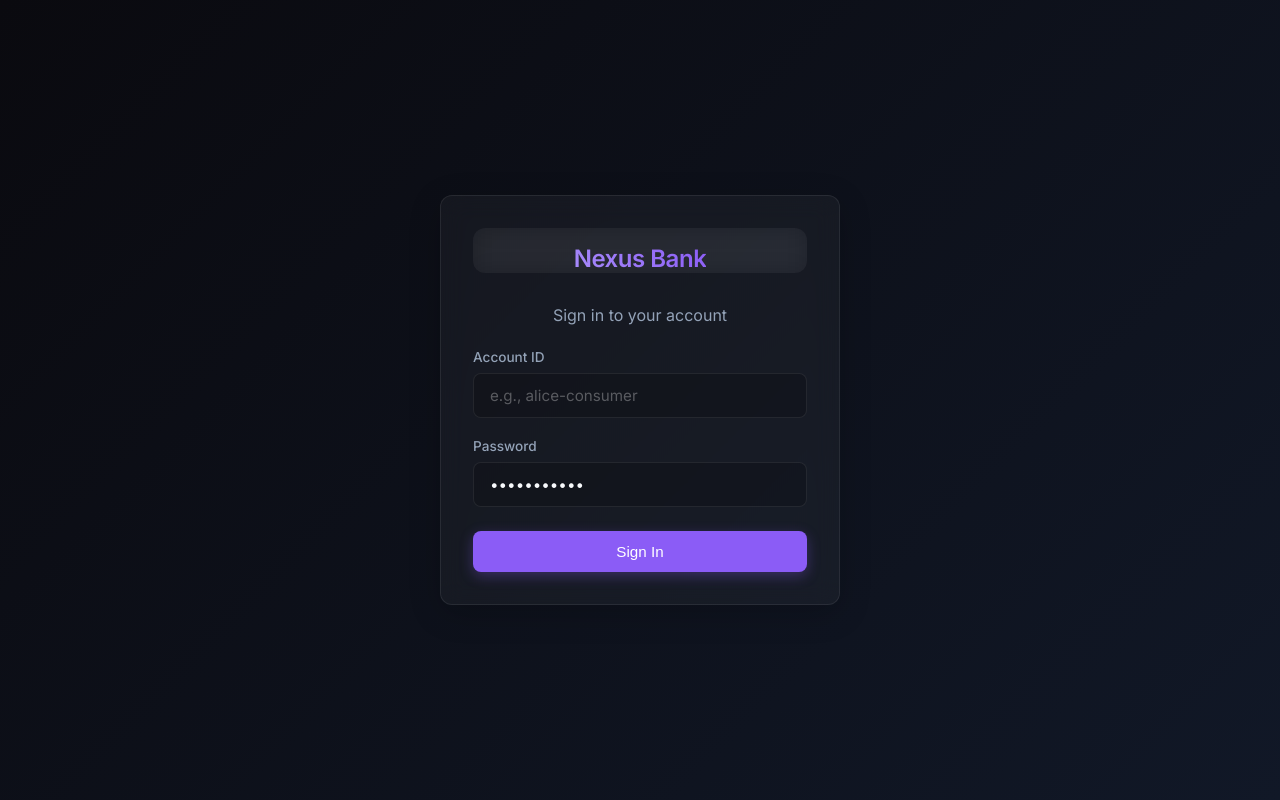
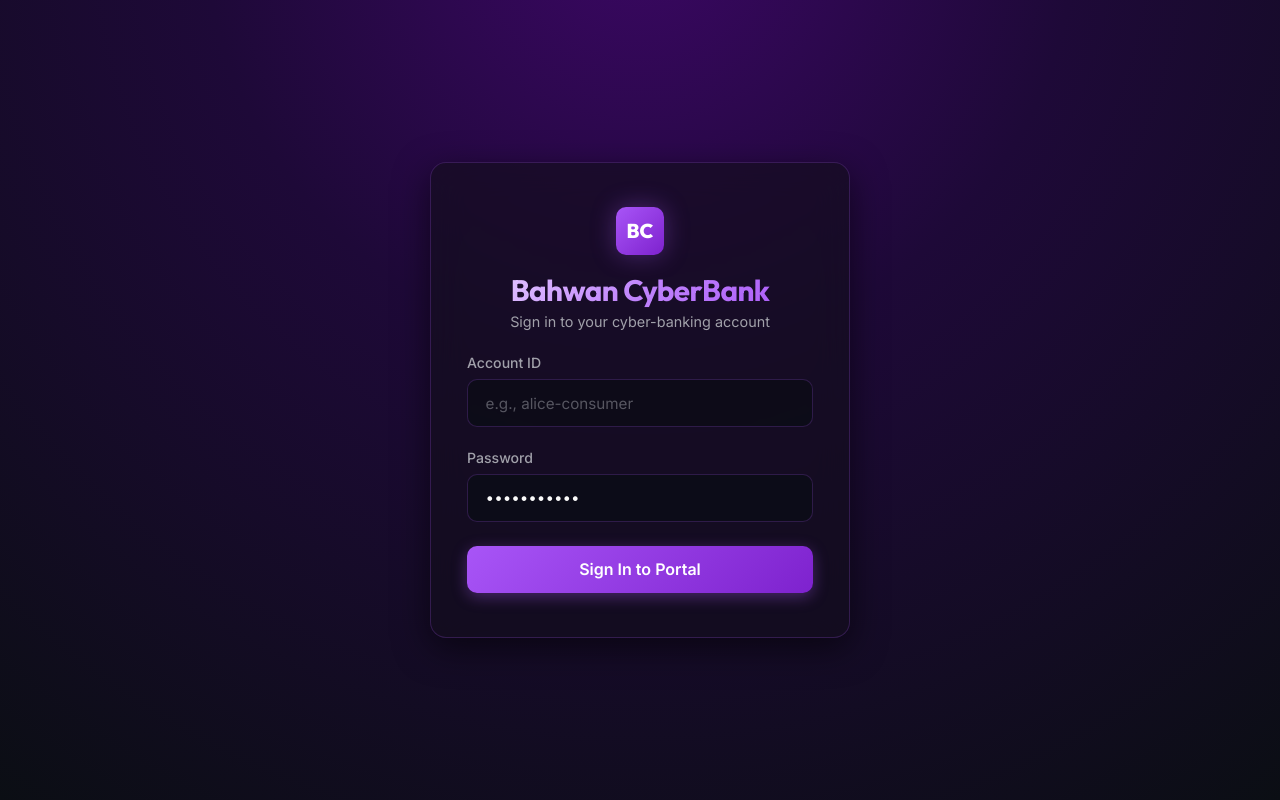
Before and after one commit to jmbilbao25/Banking-App, a Flask app: page /login in a window 1280 px wide. Run offline with Flask 3, Linux system fonts and the light colour scheme.

Commit message:
Changed the UI of the banking  application. And also fixed some UI consistency issues

```diff
--- a/banking-app/static/css/style.css
+++ b/banking-app/static/css/style.css
@@ -1,5 +1,5 @@
-/* Banking App - Premium Modern CSS */
-@import url('https://fonts.googleapis.com/css2?family=Inter:wght@300;400;500;600;700&display=swap');
+/* Bahwan CyberBank - Artistic Modern Dark Purple & Black CSS */
+@import url('https://fonts.googleapis.com/css2?family=Outfit:wght@300;400;500;600;700;800&family=Inter:wght@300;400;500;600;700&display=swap');
 
 * {
     margin: 0;
@@ -8,29 +8,39 @@
 }
 
 :root {
-    /* Color Palette */
-    --bg-gradient: linear-gradient(135deg, #0a0a0f 0%, #111827 100%);
-    --surface: rgba(255, 255, 255, 0.04);
-    --surface-border: rgba(255, 255, 255, 0.08);
-    --surface-hover: rgba(255, 255, 255, 0.08);
-    --primary: #8b5cf6;
-    --primary-hover: #7c3aed;
+    /* Color Palette - Deep Charcoal/Black (#0B0E14) & Cyber Purple Accents */
+    --bg-dark: #0b0e14;
+    --bg-gradient: radial-gradient(circle at 50% -10%, #3b0764 0%, #1e0938 40%, #0b0e14 100%);
+    --surface: rgba(19, 14, 29, 0.65);
+    --surface-card: rgba(27, 20, 44, 0.55);
+    --surface-border: rgba(168, 85, 247, 0.22);
+    --surface-hover: rgba(168, 85, 247, 0.12);
+
+    --primary: #a855f7;
+    --primary-hover: #9333ea;
+    --primary-gradient: linear-gradient(135deg, #a855f7 0%, #7e22ce 100%);
+    --secondary: #6366f1;
+    --accent: #c084fc;
+    --accent-glow: rgba(168, 85, 247, 0.35);
+
     --success: #10b981;
     --success-hover: #059669;
-    --danger: #ef4444;
-    --text-main: #f8fafc;
-    --text-muted: #94a3b8;
+    --danger: #f43f5e;
+    --text-main: #fafafa;
+    --text-muted: #a1a1aa;
 
     /* Effects */
-    --glass-blur: blur(12px);
-    --shadow: 0 8px 32px 0 rgba(0, 0, 0, 0.2);
-    --radius: 12px;
-    --transition: all 0.2s cubic-bezier(0.4, 0, 0.2, 1);
+    --glass-blur: blur(16px);
+    --shadow: 0 10px 35px 0 rgba(0, 0, 0, 0.55);
+    --shadow-glow: 0 0 25px rgba(168, 85, 247, 0.35);
+    --radius: 16px;
+    --transition: all 0.25s cubic-bezier(0.4, 0, 0.2, 1);
 }
 
 body {
     font-family: 'Inter', sans-serif;
     background: var(--bg-gradient);
+    background-attachment: fixed;
     color: var(--text-main);
     margin: 0;
     padding: 0;
@@ -40,27 +50,35 @@ body {
 }
 
 /* Typography */
-h1, h2, h3, h4 {
-    font-weight: 600;
+h1, h2, h3, h4, .brand-title {
+    font-family: 'Outfit', sans-serif;
+    font-weight: 700;
     margin-top: 0;
     letter-spacing: -0.02em;
 }
 
+h1 {
+    font-size: 2.25rem;
+    background: linear-gradient(135deg, #e9d5ff 0%, #c084fc 50%, #a855f7 100%);
+    -webkit-background-clip: text;
+    -webkit-text-fill-color: transparent;
+}
+
 a {
-    color: var(--primary);
+    color: var(--accent);
     text-decoration: none;
     transition: var(--transition);
 }
 
 a:hover {
-    color: var(--primary-hover);
+    color: #e9d5ff;
 }
 
 /* Layout */
 .container {
-    max-width: 1000px;
+    max-width: 1050px;
     margin: 0 auto;
-    padding: 2rem;
+    padding: 2rem 1.5rem;
     width: 100%;
     box-sizing: border-box;
 }
@@ -70,47 +88,128 @@ a:hover {
     justify-content: center;
     align-items: center;
     min-height: 100vh;
-    padding: 1rem;
+    padding: 2rem 1rem;
     box-sizing: border-box;
+    width: 100%;
 }
 
-/* Glassmorphic Components */
+/* Header & Brand Navbar */
+.header {
+    display: flex;
+    justify-content: space-between;
+    align-items: center;
+    padding: 1.1rem 1.75rem;
+    margin-bottom: 2.25rem;
+    background: var(--surface);
+    backdrop-filter: var(--glass-blur);
+    -webkit-backdrop-filter: var(--glass-blur);
+    border: 1px solid var(--surface-border);
+    border-radius: var(--radius);
+    box-shadow: var(--shadow);
+}
+
+.brand-wrapper {
+    display: flex;
+    align-items: center;
+    gap: 0.75rem;
+}
+
+.brand-logo {
+    width: 38px;
+    height: 38px;
+    background: var(--primary-gradient);
+    border-radius: 10px;
+    display: flex;
+    align-items: center;
+    justify-content: center;
+    font-weight: 800;
+    font-family: 'Outfit', sans-serif;
+    color: white;
+    font-size: 1.1rem;
+    box-shadow: var(--shadow-glow);
+}
+
+.user-info {
+    display: flex;
+    align-items: center;
+    gap: 1rem;
+    font-size: 0.95rem;
+}
+
+.user-info strong {
+    color: var(--accent);
+}
+
+/* Glassmorphic Cards & Panels */
 .glass-panel {
     background: var(--surface);
     backdrop-filter: var(--glass-blur);
     -webkit-backdrop-filter: var(--glass-blur);
     border: 1px solid var(--surface-border);
     border-radius: var(--radius);
-    padding: 2rem;
+    padding: 2.25rem;
     box-shadow: var(--shadow);
     animation: fadeUp 0.4s cubic-bezier(0.16, 1, 0.3, 1) forwards;
+    transition: var(--transition);
 }
 
-.header {
+.glass-panel:hover {
+    border-color: rgba(168, 85, 247, 0.35);
+}
+
+/* CTA Banner */
+.cta-banner {
     display: flex;
     justify-content: space-between;
     align-items: center;
-    padding: 1rem 1.5rem;
+    background: linear-gradient(135deg, rgba(168, 85, 247, 0.15), rgba(99, 102, 241, 0.1));
+    border: 1px solid rgba(168, 85, 247, 0.3);
+    padding: 1.75rem 2.25rem;
+    border-radius: var(--radius);
     margin-bottom: 2rem;
-    background: var(--surface);
-    backdrop-filter: var(--glass-blur);
-    border-bottom: 1px solid var(--surface-border);
-    border-radius: var(--radius);
-    box-shadow: 0 4px 30px rgba(0, 0, 0, 0.1);
+    flex-wrap: wrap;
+    gap: 1.25rem;
+    box-shadow: var(--shadow);
 }
 
-.header h1 {
+.cta-banner-text h2 {
     margin: 0;
+    color: #e9d5ff;
     font-size: 1.5rem;
-    background: -webkit-linear-gradient(45deg, #a78bfa, #8b5cf6);
-    -webkit-background-clip: text;
-    -webkit-text-fill-color: transparent;
 }
 
-.user-info {
-    display: flex;
-    align-items: center;
-    gap: 1rem;
+.cta-banner-text p {
+    margin: 0.35rem 0 0 0;
+    color: var(--text-muted);
+    font-size: 0.95rem;
+}
+
+/* Admin Dashboard */
+.admin-grid {
+    display: grid;
+    grid-template-columns: repeat(auto-fit, minmax(300px, 1fr));
+    gap: 1.5rem;
+    margin-top: 1.25rem;
+}
+
+.admin-card {
+    background: var(--surface-card);
+    border: 1px solid var(--surface-border);
+    padding: 1.75rem;
+    border-radius: var(--radius);
+    transition: var(--transition);
+}
+
+.admin-card:hover {
+    transform: translateY(-3px);
+    border-color: rgba(168, 85, 247, 0.45);
+    box-shadow: var(--shadow-glow);
+}
+
+.admin-card h3 {
+    margin-bottom: 1.25rem;
+    font-size: 1.2rem;
+    color: var(--accent);
 }
 
 /* Buttons */
@@ -119,38 +218,38 @@ a:hover {
     align-items: center;
     justify-content: center;
     padding: 0.75rem 1.5rem;
-    border-radius: 8px;
-    font-weight: 500;
+    border-radius: 10px;
+    font-weight: 600;
     cursor: pointer;
     border: none;
     transition: var(--transition);
     text-decoration: none;
     font-size: 0.95rem;
+    font-family: 'Inter', sans-serif;
     gap: 0.5rem;
 }
 
 .btn-primary {
-    background: var(--primary);
+    background: var(--primary-gradient);
     color: #fff;
-    box-shadow: 0 4px 14px 0 rgba(139, 92, 246, 0.3);
+    box-shadow: 0 4px 15px rgba(168, 85, 247, 0.35);
 }
 
 .btn-primary:hover {
-    background: var(--primary-hover);
+    background: linear-gradient(135deg, #c084fc 0%, #9333ea 100%);
     transform: translateY(-2px);
-    box-shadow: 0 6px 20px rgba(139, 92, 246, 0.4);
+    box-shadow: 0 8px 25px rgba(168, 85, 247, 0.5);
 }
 
 .btn-success {
-    background: var(--success);
+    background: linear-gradient(135deg, #10b981 0%, #047857 100%);
     color: #fff;
-    box-shadow: 0 4px 14px 0 rgba(16, 185, 129, 0.3);
+    box-shadow: 0 4px 15px rgba(16, 185, 129, 0.35);
 }
 
 .btn-success:hover {
-    background: var(--success-hover);
     transform: translateY(-2px);
-    box-shadow: 0 6px 20px rgba(16, 185, 129, 0.4);
+    box-shadow: 0 8px 25px rgba(16, 185, 129, 0.5);
 }
 
 .btn-outline {
@@ -170,7 +271,7 @@ a:hover {
 
 /* Forms */
 .form-group {
-    margin-bottom: 1.25rem;
+    margin-bottom: 1.35rem;
     text-align: left;
 }
 
@@ -179,15 +280,15 @@ a:hover {
     margin-bottom: 0.5rem;
     font-weight: 500;
     color: var(--text-muted);
-    font-size: 0.85rem;
+    font-size: 0.88rem;
 }
 
 .form-control {
     width: 100%;
-    padding: 0.75rem 1rem;
-    background: rgba(0, 0, 0, 0.2);
+    padding: 0.85rem 1.1rem;
+    background: rgba(11, 14, 20, 0.7);
     border: 1px solid var(--surface-border);
-    border-radius: 8px;
+    border-radius: 10px;
     color: var(--text-main);
     font-family: 'Inter', sans-serif;
     font-size: 0.95rem;
@@ -198,54 +299,70 @@ a:hover {
 .form-control:focus {
     outline: none;
     border-color: var(--primary);
-    box-shadow: 0 0 0 3px rgba(139, 92, 246, 0.2);
+    box-shadow: 0 0 0 3px rgba(168, 85, 247, 0.25);
+    background: rgba(17, 14, 28, 0.9);
 }
 
 .form-control::placeholder {
-    color: rgba(255, 255, 255, 0.3);
+    color: rgba(161, 161, 170, 0.5);
 }
 
 select.form-control option {
-    background: #111827;
+    background: #110e1c;
     color: #fff;
 }
 
 /* Tables */
 .table-container {
     overflow-x: auto;
+    margin-top: 1rem;
 }
 
 table {
     width: 100%;
-    border-collapse: collapse;
-    margin-top: 1rem;
+    border-collapse: separate;
+    border-spacing: 0 0.5rem;
 }
 
 th, td {
-    padding: 1rem;
+    padding: 1rem 1.25rem;
     text-align: left;
-    border-bottom: 1px solid var(--surface-border);
 }
 
 th {
     color: var(--text-muted);
-    font-weight: 500;
+    font-weight: 600;
     text-transform: uppercase;
     font-size: 0.75rem;
     letter-spacing: 0.05em;
+    border-bottom: 1px solid var(--surface-border);
 }
 
-tr {
-    transition: var(--transition);
+td {
+    background: rgba(15, 11, 24, 0.5);
+    border-top: 1px solid var(--surface-border);
+    border-bottom: 1px solid var(--surface-border);
 }
 
-tr:hover {
-    background: var(--surface-hover);
+td:first-child {
+    border-left: 1px solid var(--surface-border);
+    border-top-left-radius: 10px;
+    border-bottom-left-radius: 10px;
+}
+
+td:last-child {
+    border-right: 1px solid var(--surface-border);
+    border-top-right-radius: 10px;
+    border-bottom-right-radius: 10px;
+}
+
+tr:hover td {
+    background: rgba(28, 20, 46, 0.7);
 }
 
 .balance {
-    font-weight: 600;
-    color: var(--success);
+    font-weight: 700;
+    color: #34d399;
 }
 
 /* Badges */
--- a/banking-app/templates/login.html
+++ b/banking-app/templates/login.html
@@ -3,17 +3,16 @@
 <head>
     <meta charset="UTF-8">
     <meta name="viewport" content="width=device-width, initial-scale=1.0">
-    <title>Bank Login</title>
+    <title>Login - Bahwan CyberBank</title>
     <link rel="stylesheet" href="{{ url_for('static', filename='css/style.css') }}">
 </head>
-<body>
+<body class="min-h-screen flex items-center justify-center">
     <div class="center-layout">
-        <div class="glass-panel" style="width: 100%; max-width: 400px;">
-            <div class="header" style="justify-content: center; box-shadow: none; border: none; padding-bottom: 0;">
-                <h1>Nexus Bank</h1>
-            </div>
+        <div class="glass-panel" style="width: 100%; max-width: 420px; padding: 2.75rem 2.25rem;">
             <div class="text-center mb-4">
-                <p class="text-muted">Sign in to your account</p>
+                <div class="brand-logo" style="margin: 0 auto 1rem auto; width: 48px; height: 48px; font-size: 1.25rem;">BC</div>
+                <h1 style="font-size: 1.85rem; margin-bottom: 0.25rem;">Bahwan CyberBank</h1>
+                <p class="text-muted" style="font-size: 0.9rem;">Sign in to your cyber-banking account</p>
             </div>
 
             {% if error %}
@@ -33,8 +32,8 @@
                     <input type="password" name="password" class="form-control" required value="password123">
                 </div>
 
-                <button type="submit" class="btn btn-primary btn-block">
-                    Sign In
+                <button type="submit" class="btn btn-primary btn-block" style="padding: 0.85rem; font-size: 1rem;">
+                    Sign In to Portal
                 </button>
             </form>
         </div>
```
Also changed, not shown: other parts of banking-app/static/css/style.css (+52 -112 lines), banking-app/templates/accounts.html (+18 -9 lines), banking-app/templates/pay.html (+22 -19 lines), banking-app/templates/scan.html (+14 -7 lines), banking-app/templates/success.html (+5 -5 lines).
